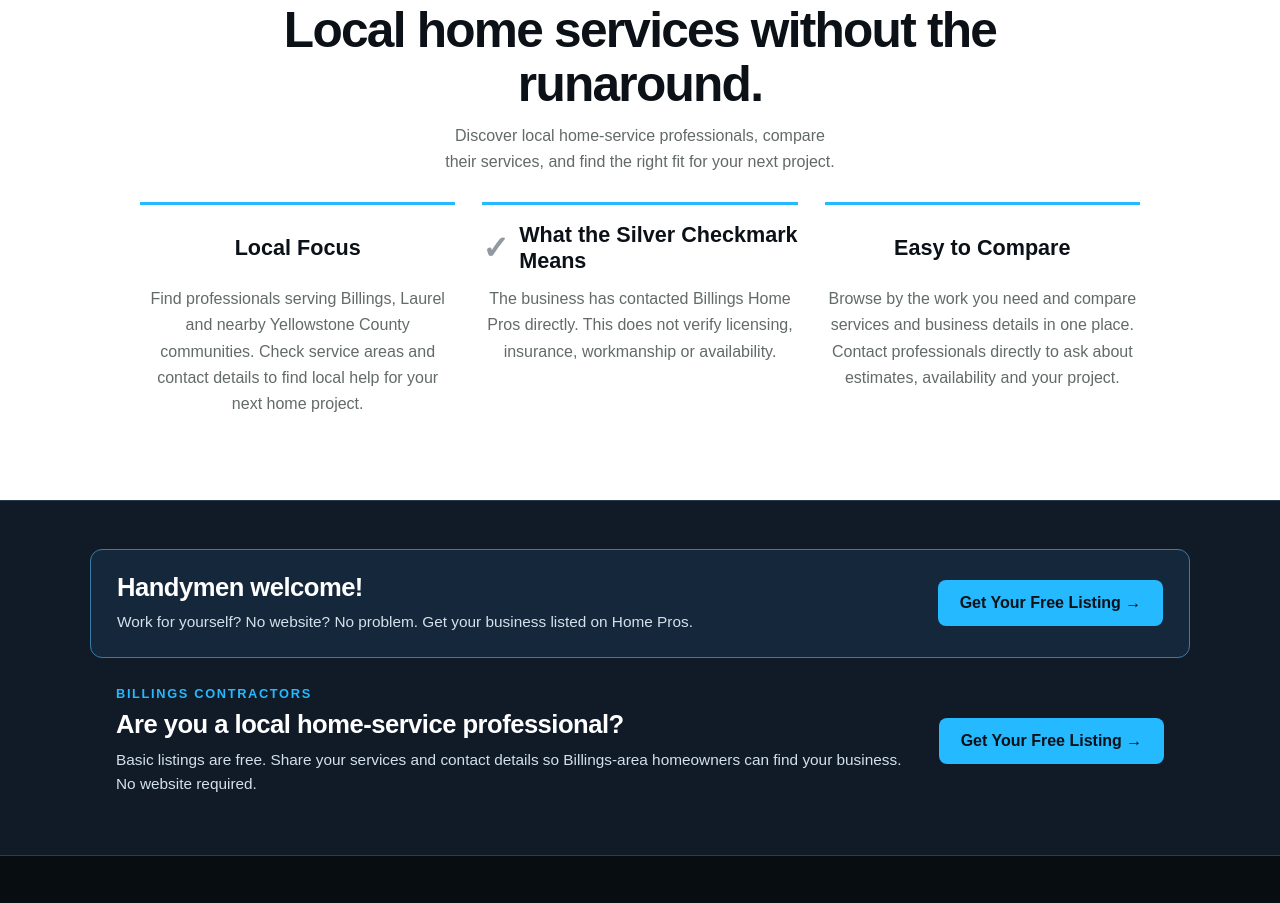
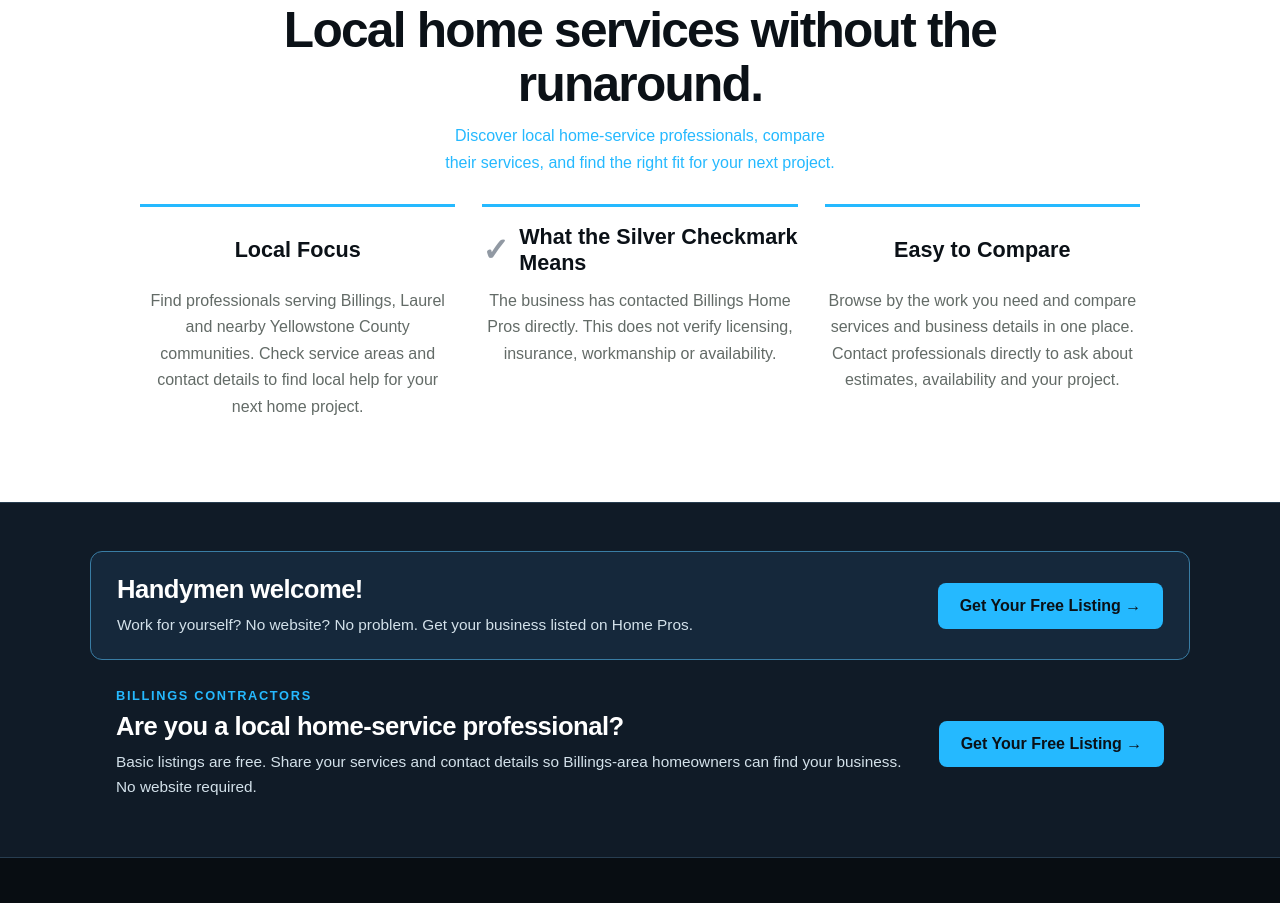
Before and after one commit to Cheddaronbass/billingshomepros, a Next.js app: page / in a window 1280 px wide. Shown: the part 2580-3483 px from the top of the page. Built offline with nearby package versions, Linux system fonts and the light colour scheme.

Commit message:
Widen homepage introduction and use brand blue

```diff
--- a/app/page.js
+++ b/app/page.js
@@ -264,7 +264,7 @@ export default function Home() {
 
           <h2>Local home services without the runaround.</h2>
 
-          <p>
+          <p style={{ color: "var(--blue)", maxWidth: 850, marginInline: "auto", lineHeight: 1.65 }}>
             Discover local home-service professionals, compare their services,
             and find the right fit for your next project.
           </p>
```
